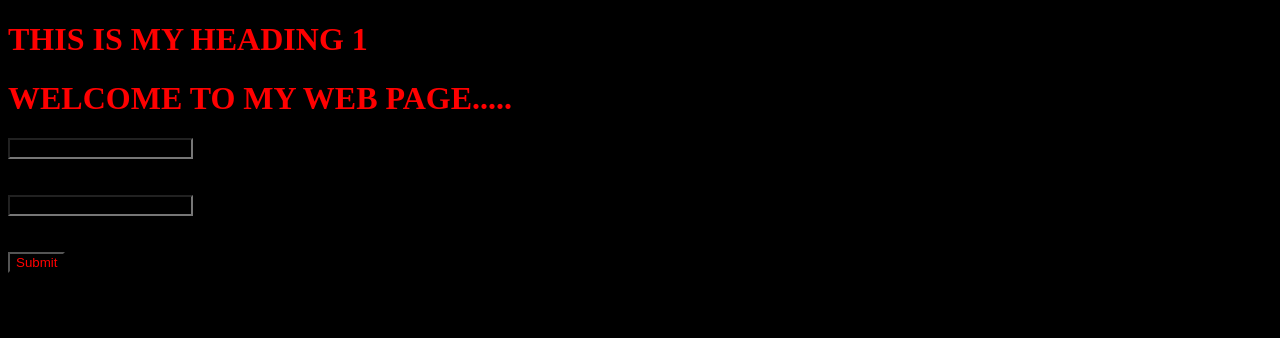
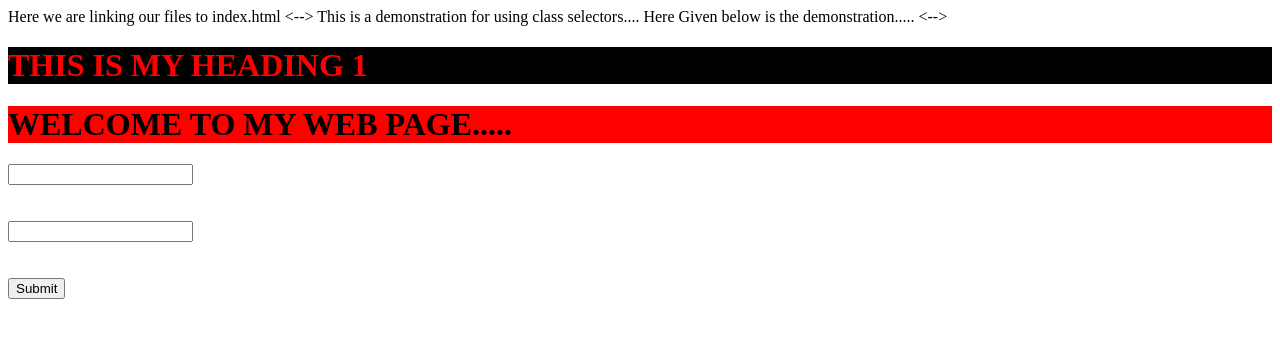
Before and after one commit to MohmmadKaif/CSS-FreeCodeCamp-, a plain HTML site: page index.html in a window 1280 px wide. Drawn offline with Linux system fonts and the light colour scheme.

Commit message:
Class Selectors..

```diff
--- a/index.html
+++ b/index.html
@@ -3,11 +3,17 @@
     <head>
         <meta charset="utf-8">
         <title>This is the first project....</title>
+        <!--> Here we are linking our files to index.html <-->
         <link rel="stylesheet" type="" href="style.css">
     </head>
+
+    <!-->
+      This is a demonstration for using class selectors....
+      Here Given below is the demonstration.....
+    <-->
     <body>
-        <h1> THIS IS MY HEADING 1</h1>
-        <h1>WELCOME TO MY WEB PAGE.....</h1>
+        <h1 class="SAYYED"> THIS IS MY HEADING 1</h1>
+        <h1 class="KAIF">WELCOME TO MY WEB PAGE.....</h1>
         <form action="" method="">
             <input type="email" name="UR_EMAIL" id="kaif" >
             <br><br><br>
--- a/style.css
+++ b/style.css
@@ -1,9 +1,14 @@
-/*
---> This is a demonstration for universal selector
---> This selector will add the css to the whole web page...
---> This is  */
-*
+/*This is a css file*/
+
+/*Defining the CSS FILE*/
+.SAYYED
 {
-background: black;
 color:  red;
+background-color: black;
 }
+
+.KAIF
+{
+    background-color: red;
+	color: black;
+}
```
